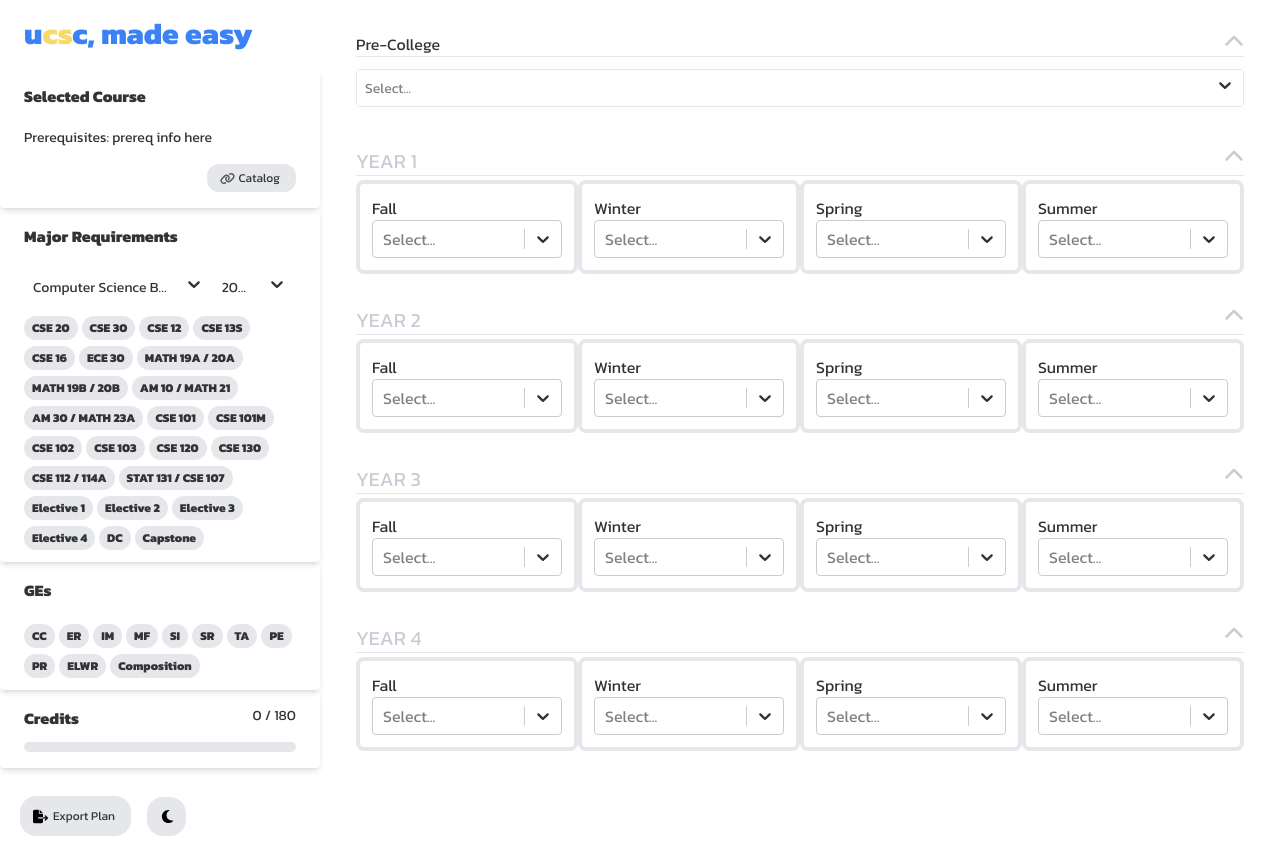
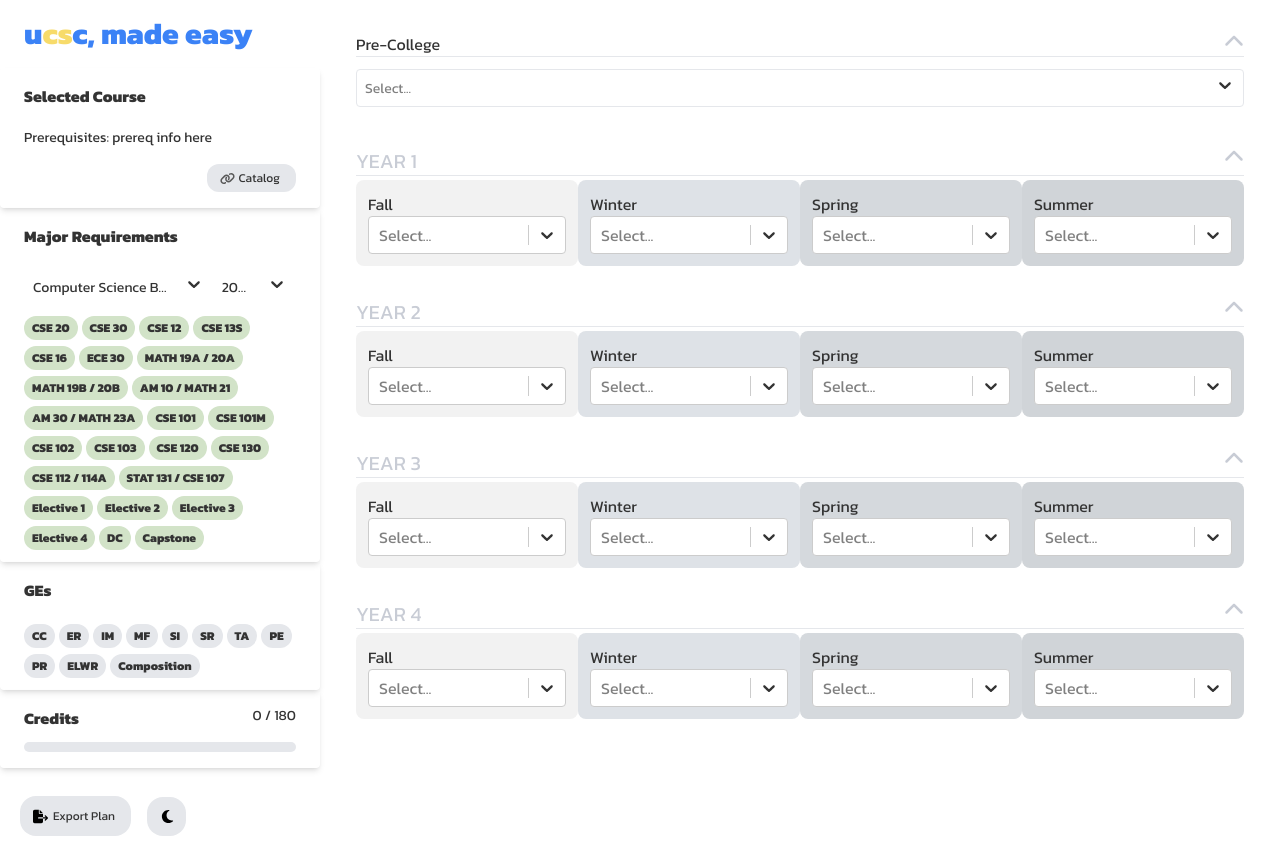
Before and after one commit to nhi1e/ucsc-made-easy-frontend, a React (Vite) app: page / in a window 1280 px wide. Built offline with nearby package versions, Linux system fonts and the light colour scheme.

Commit message:
switching to dark:

```diff
--- a/src/components/CourseBox.jsx
+++ b/src/components/CourseBox.jsx
@@ -42,8 +42,8 @@ export default function CourseBox({
     <div
       // replace " border-4" with our color
       className={
-        "justify-between border-3 border-gray rounded-lg  p-0.5 m-1 flex bg-gray text-gray-darker" +
-        (satisfied[quarter_index][num] === 0 ? "" : " border-4")
+        "justify-between rounded-lg  p-1 m-1 flex bg-white text-gray-darker border-2 border-red" +
+        (satisfied[quarter_index][num] === 0 ? "" : "")
       }
     >
       {course}
--- a/src/components/Major.jsx
+++ b/src/components/Major.jsx
@@ -70,7 +70,7 @@ export default function Major({ satisfied }) {
             // bg-green not working
             className={
               satisfied[16][index] !== 1
-                ? "inline-block bg-gray rounded-full px-2 py-1 text-xs font-semibold text-gray-700 mr-1 mb-1 hover:scale-125"
+                ? "inline-block bg-green-pastel rounded-full px-2 py-1 text-xs font-semibold text-gray-700 mr-1 mb-1 hover:scale-125"
                 : "inline-block bg-green rounded-full px-2 py-1 text-xs font-semibold text-gray-700 mr-1 mb-1 hover:scale-125"
             }
           >
--- a/src/components/Quarters.jsx
+++ b/src/components/Quarters.jsx
@@ -13,6 +13,18 @@ export default function Quarters({
 }) {
   const year_names = ["YEAR 1", "YEAR 2", "YEAR 3", "YEAR 4"];
   const quarter_indices = [0, 1, 2, 3];
+  const boxColors = [
+    "bg-gray-100",
+    "bg-gray-200",
+    "bg-gray-300",
+    "bg-gray-400",
+  ];
+  const boxBorderColors = [
+    "border-orange-dark",
+    "border-blue-dark",
+    "border-yellow-dark",
+    "border-green-dark",
+  ];
 
   const [collapse, setCollapse] = useState(false);
 
@@ -39,7 +51,7 @@ export default function Quarters({
         {!collapse &&
           quarter_indices.map((q) => (
             <div
-              className="px-2 py-2 max-w-400 w-60 border-4 border-gray mt-1 rounded-lg"
+              className={`px-2 py-2 max-w-400 w-60 border-1 mt-1 rounded-lg ${boxBorderColors[q]} ${boxColors[q]}`}
               key={q}
             >
               <CourseSelect
--- a/tailwind.config.js
+++ b/tailwind.config.js
@@ -10,20 +10,41 @@ export default {
       gray: {
         DEFAULT: '#e5e7eb',
         dark: '#C8CCD5',
-        darker: '#70747B'
+        darker: '#70747B',
+        100:'#f2f2f2',
+        200:'#DEE2E7',
+        300:'#D5D9DD',
+        400:'#D0D4D8',
       },
       blue: {
-        DEFAULT:'#3b82f6'
+        DEFAULT:'#3b82f6',
+        //pastel:'#C6DEF1',
+        // pastel:'#D7E9F7',
+        pastel:'#778DA9',
+        dark:'#86A7FC',
       },
       yellow: {
-        DEFAULT: '#F7DB6A'
+        DEFAULT: '#F7DB6A',
+        pastel:'#FAEDCB',
+        dark:'#F6D776'
       },
       green: {
         DEFAULT: '#bbf7d0',
+        pastel:'#D2E3C8',
+        dark:'#A6CF98',
       },
       red: {
-        DEFAULT: '#F17A7A',
+        DEFAULT: '#EF6262',
+        pastel:'#F2C6DE',
       },
+      orange: {
+        pastel: '#F7D9C4',
+        dark:'#FAAB78'
+      },
+      white: {
+        DEFAULT: "#FFFFFF",
+      }
+
     }
   },
   plugins: [],
```
